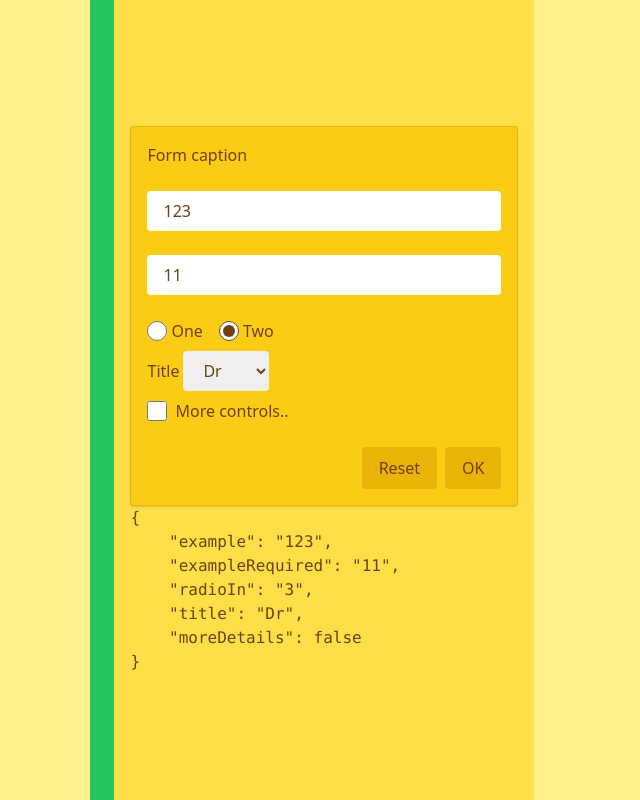
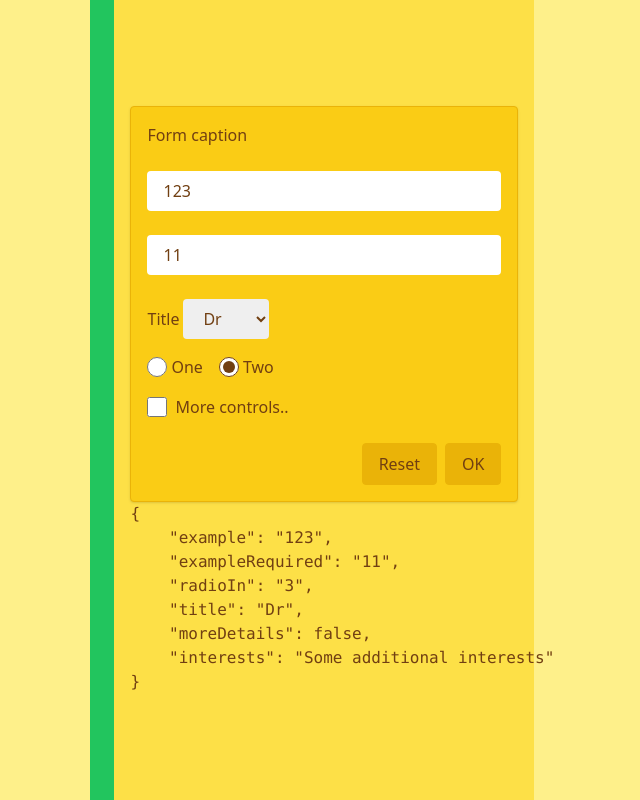
Before and after one commit to maxzz/forms-react-hook-form, a React (Vite) app: page / in a window 1280 px wide. Shown: the whole page, without its empty margins (328-968 px from the left). Built offline with nearby package versions, Linux system fonts and the light colour scheme.

Commit message:
WIP. hook-form. add conditional field

```diff
--- a/src/components/page1/index.tsx
+++ b/src/components/page1/index.tsx
@@ -8,6 +8,7 @@ type Inputs = {
     radioIn: string;
     title: string;
     moreDetails: boolean;
+    interests: string;
 };
 
 const defaultValues: Inputs = {
@@ -16,6 +17,7 @@ const defaultValues: Inputs = {
     radioIn: '3',
     title: 'Dr',
     moreDetails: false,
+    interests: 'Some additional interests'
 };
 
 function Form() {
@@ -25,10 +27,14 @@ function Form() {
 
     console.log(watch("example"));
 
+    const moreDetail = watch("moreDetails");
+
     return (
         <div className="px-4 w-full">
             <form className="p-4 bg-yellow-400 border-yellow-500 border rounded shadow grid gap-y-2" onSubmit={handleSubmit(onSubmit)}>
                 <div className="pb-4">Form caption</div>
+
+                {/* Simple inputs */}
 
                 <div className="grid">
                     <input className="px-4 py-2 rounded" defaultValue="test" {...register("example", { required: true })} />
@@ -40,16 +46,7 @@ function Form() {
                     <span className={classNames("text-xs text-[red] select-none", !errors.exampleRequired && 'invisible',)}>This field is required</span>
                 </div>
 
-                <div className="flex items-center gap-x-4">
-                    <label className="flex items-center gap-x-1">
-                        <input type="radio" className="px-4 py-2 w-5 h-5 accent-yellow-900 rounded" value="2" {...register("radioIn", { required: true })} />
-                        <span>One</span>
-                    </label>
-                    <label className="flex items-center gap-x-1">
-                        <input type="radio" className="px-4 py-2 w-5 h-5 accent-yellow-900 rounded" value="3" {...register("radioIn", { required: true })} />
-                        <span>Two</span>
-                    </label>
-                </div>
+                {/* Select */}
 
                 <label className="flex items-center space-x-1">
                     <span>Title</span>
@@ -61,10 +58,36 @@ function Form() {
                     </select>
                 </label>
 
+                {/* Radio */}
+
+                <div className="my-2 flex items-center gap-x-4">
+                    <label className="flex items-center gap-x-1">
+                        <input type="radio" className="px-4 py-2 w-5 h-5 accent-yellow-900 rounded" value="2" {...register("radioIn", { required: true })} />
+                        <span>One</span>
+                    </label>
+                    <label className="flex items-center gap-x-1">
+                        <input type="radio" className="px-4 py-2 w-5 h-5 accent-yellow-900 rounded" value="3" {...register("radioIn", { required: true })} />
+                        <span>Two</span>
+                    </label>
+                </div>
+
+                {/* Optional fields */}
+
                 <label className="flex items-center gap-x-2">
                     <input className="w-5 h-5 accent-yellow-900" type="checkbox" {...register('moreDetails')} />
                     <span>More controls..</span>
                 </label>
+
+                {moreDetail && (
+                    <div>
+                        <label>
+                            <span>Interests</span>
+                            <input {...register('interests')} />
+                        </label>
+                    </div>
+                )}
+
+                {/* Buttons */}
 
                 <div className="flex items-center justify-end gap-x-2">
                     <input
```
Also changed, not shown: 1 other file (tests, documents, lock files or other folders).
